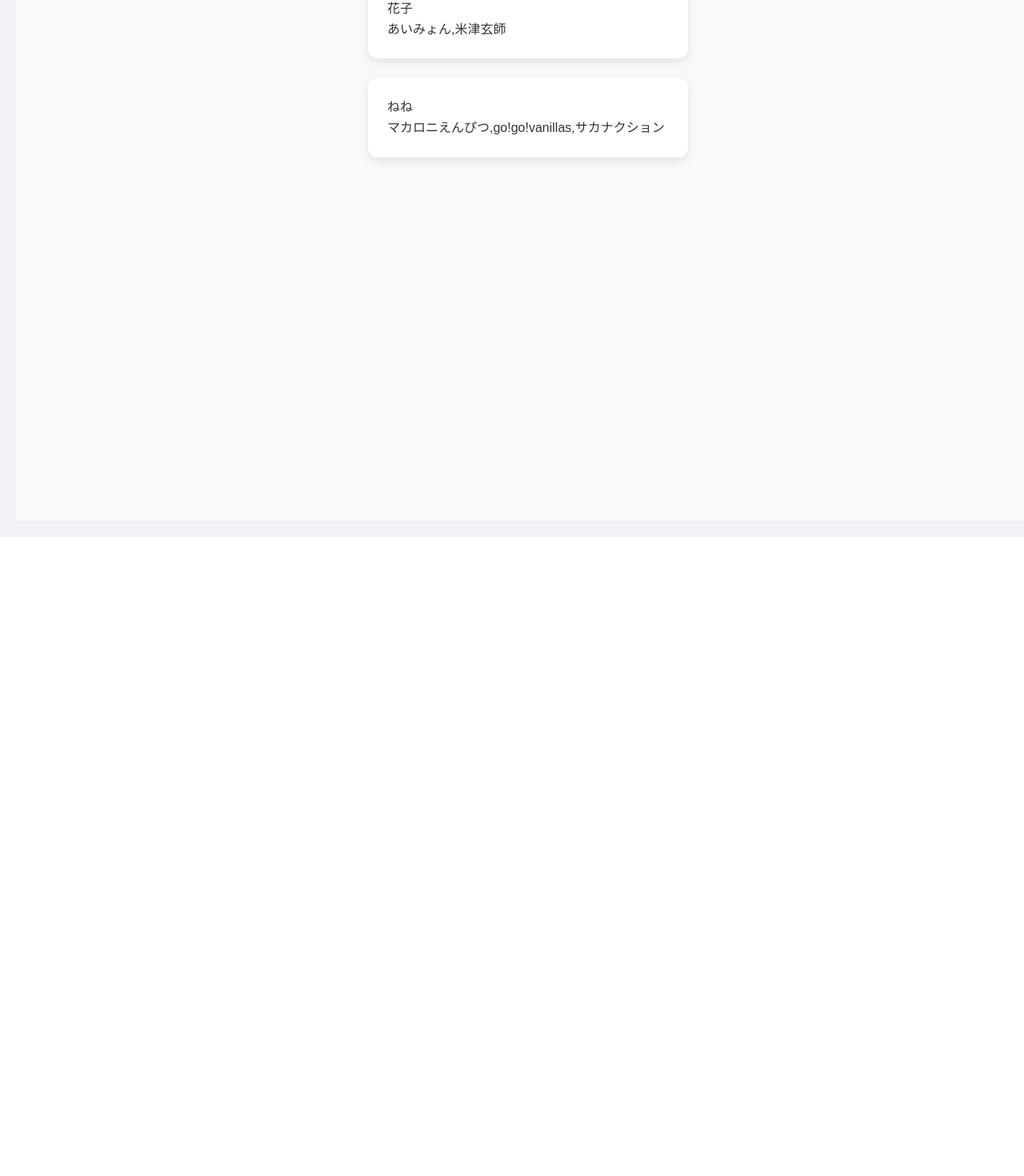
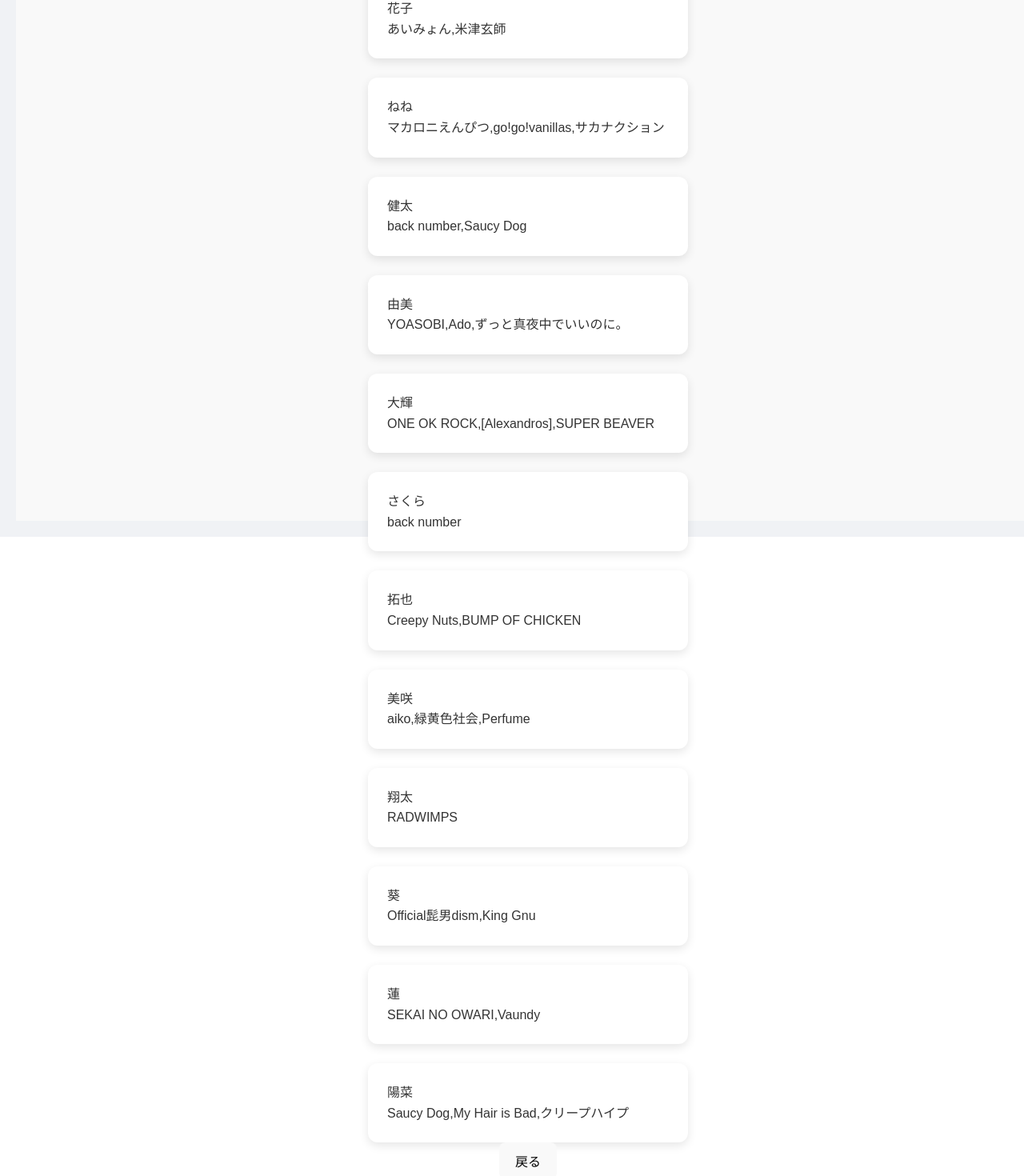
Before and after one commit to tessho3316/vite-react, a React (Vite) app: page /other_profiles in a window 1280 px wide. Shown: the part 169-1639 px from the top of the page at 80% size. Before the commit the page ends 840 px from the top, so only its background shows below. Built offline with nearby package versions, Linux system fonts and the light colour scheme.

Commit message:
プロフィールの量を増やした

```diff
--- a/src/App.tsx
+++ b/src/App.tsx
@@ -65,6 +65,94 @@
   );
 }
 
+export const D_profile = () => {
+  return (
+    <div className='profile'>
+      <MakeProfile profileId={5} />
+    </div>
+  );
+}
+
+export const E_profile = () => {
+  return (
+    <div className='profile'>
+      <MakeProfile profileId={6} />
+    </div>
+  );
+}
+
+export const F_profile = () => {
+  return (
+    <div className='profile'>
+      <MakeProfile profileId={7} />
+    </div>
+  );
+}
+
+export const G_profile = () => {
+  return (
+    <div className='profile'>
+      <MakeProfile profileId={8} />
+    </div>
+  );
+}
+
+export const H_profile = () => {
+  return (
+    <div className='profile'>
+      <MakeProfile profileId={9} />
+    </div>
+  );
+}
+
+export const I_profile = () => {
+  return (
+    <div className='profile'>
+      <MakeProfile profileId={10} />
+    </div>
+  );
+}
+
+export const J_profile = () => {
+  return (
+    <div className='profile'>
+      <MakeProfile profileId={11} />
+    </div>
+  );
+}
+
+export const K_profile = () => {
+  return (
+    <div className='profile'>
+      <MakeProfile profileId={12} />
+    </div>
+  );
+}
+
+export const L_profile = () => {
+  return (
+    <div className='profile'>
+      <MakeProfile profileId={13} />
+    </div>
+  );
+}
+
+export const M_profile = () => {
+  return (
+    <div className='profile'>
+      <MakeProfile profileId={14} />
+    </div>
+  );
+}
+
+export const N_profile = () => {
+  return (
+    <div className='profile'>
+      <MakeProfile profileId={15} />
+    </div>
+  );
+}
+
 export const App = () => {
   return (
     <BrowserRouter>
@@ -76,6 +164,17 @@
         <Route path="/A_profile" element={<A_profile />} />
         <Route path="/B_profile" element={<B_profile />} />
         <Route path="/C_profile" element={<C_profile />} />
+        <Route path="/D_profile" element={<D_profile />} />
+        <Route path="/E_profile" element={<E_profile />} />
+        <Route path="/F_profile" element={<F_profile />} />
+        <Route path="/G_profile" element={<G_profile />} />
+        <Route path="/H_profile" element={<H_profile />} />
+        <Route path="/I_profile" element={<I_profile />} />
+        <Route path="/J_profile" element={<J_profile />} />
+        <Route path="/K_profile" element={<K_profile />} />
+        <Route path="/L_profile" element={<L_profile />} />
+        <Route path="/M_profile" element={<M_profile />} />
+        <Route path="/N_profile" element={<N_profile />} />
       </Routes>
     </BrowserRouter>
   );
--- a/src/component/select_people.tsx
+++ b/src/component/select_people.tsx
@@ -14,6 +14,39 @@
     const onMoveCProfile = () => {
         navigation("/C_profile");
     }
+    const onMoveDProfile = () => {
+        navigation("/D_profile");
+    }
+        const onMoveEProfile = () => {
+        navigation("/E_profile");
+    }
+        const onMoveFProfile = () => {
+        navigation("/F_profile");
+    }
+        const onMoveGProfile = () => {
+        navigation("/G_profile");
+    }
+        const onMoveHProfile = () => {
+        navigation("/H_profile");
+    }
+        const onMoveIProfile = () => {
+        navigation("/I_profile");
+    }
+        const onMoveJProfile = () => {
+        navigation("/J_profile");
+    }
+        const onMoveKProfile = () => {
+        navigation("/K_profile");
+    }
+        const onMoveLProfile = () => {
+        navigation("/L_profile");
+    }
+        const onMoveMProfile = () => {
+        navigation("/M_profile");
+    }
+        const onMoveNProfile = () => {
+        navigation("/N_profile");
+    }
 
     return (
         <div>
@@ -24,6 +57,30 @@
                     あいみょん,米津玄師</button>
                     <button className="item" onClick={onMoveCProfile}>ねね<br/>
                     マカロニえんぴつ,go!go!vanillas,サカナクション</button>
+                    <button className="item" onClick={onMoveDProfile}>健太<br/>
+                    back number,Saucy Dog</button>
+                    <button className="item" onClick={onMoveEProfile}>由美<br/>
+                    YOASOBI,Ado,ずっと真夜中でいいのに。</button>
+                    <button className="item" onClick={onMoveFProfile}>大輝<br/>
+                    ONE OK ROCK,[Alexandros],SUPER BEAVER</button>
+                    <button className="item" onClick={onMoveGProfile}>さくら<br/>
+                    back number</button>
+                    <button className="item" onClick={onMoveHProfile}>拓也<br/>
+                    Creepy Nuts,BUMP OF CHICKEN</button>
+                    <button className="item" onClick={onMoveIProfile}>美咲<br/>
+                    aiko,緑黄色社会,Perfume</button>
+                    <button className="item" onClick={onMoveJProfile}>翔太<br/>
+                    RADWIMPS</button>
+                    <button className="item" onClick={onMoveKProfile}>葵<br/>
+                    Official髭男dism,King Gnu</button>
+                    <button className="item" onClick={onMoveLProfile}>蓮<br/>
+                    SEKAI NO OWARI,Vaundy</button>
+                    <button className="item" onClick={onMoveMProfile}>陽菜<br/>
+                    Saucy Dog,My Hair is Bad,クリープハイプ</button>
+
+            </div>
+            <div className="back">
+                <button onClick={() => navigation(-1)}>戻る</button>
             </div>
         </div>
     );
```
Also changed, not shown: src/App.css (line endings or trailing spaces).
